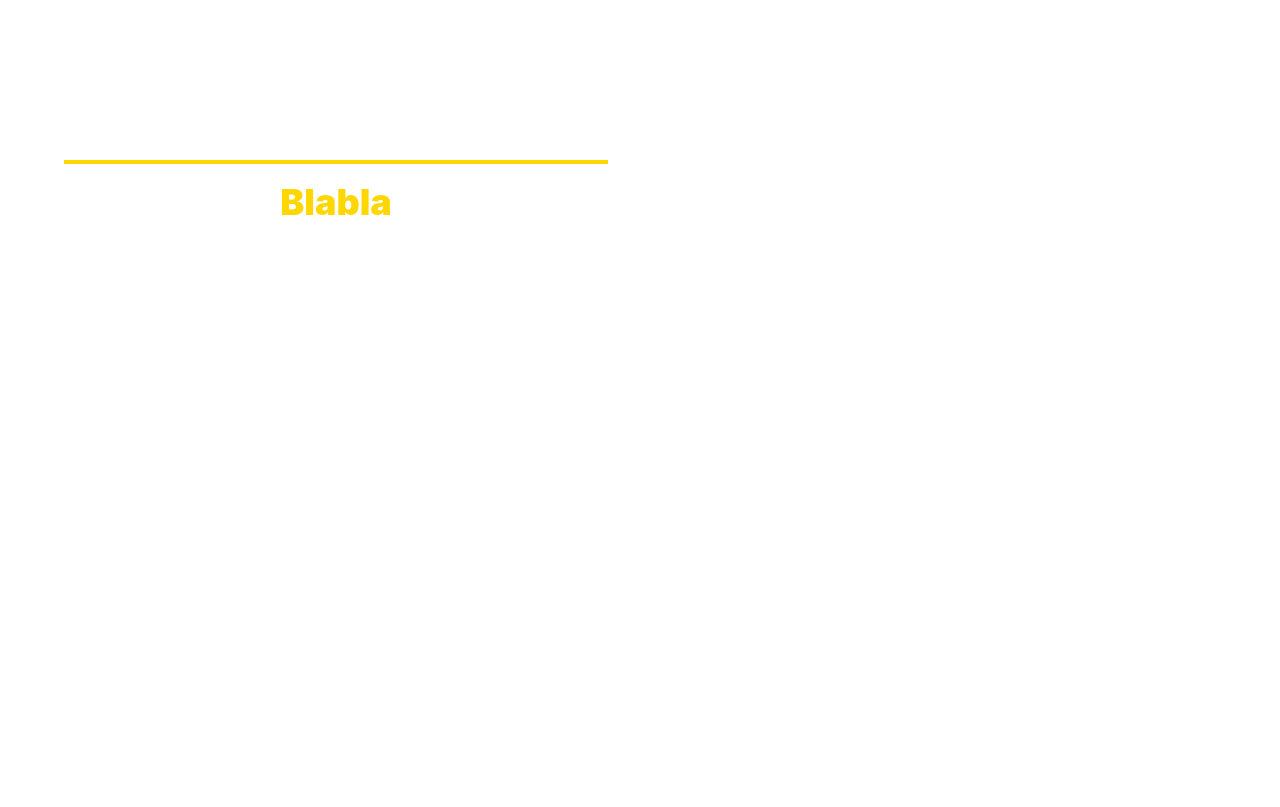
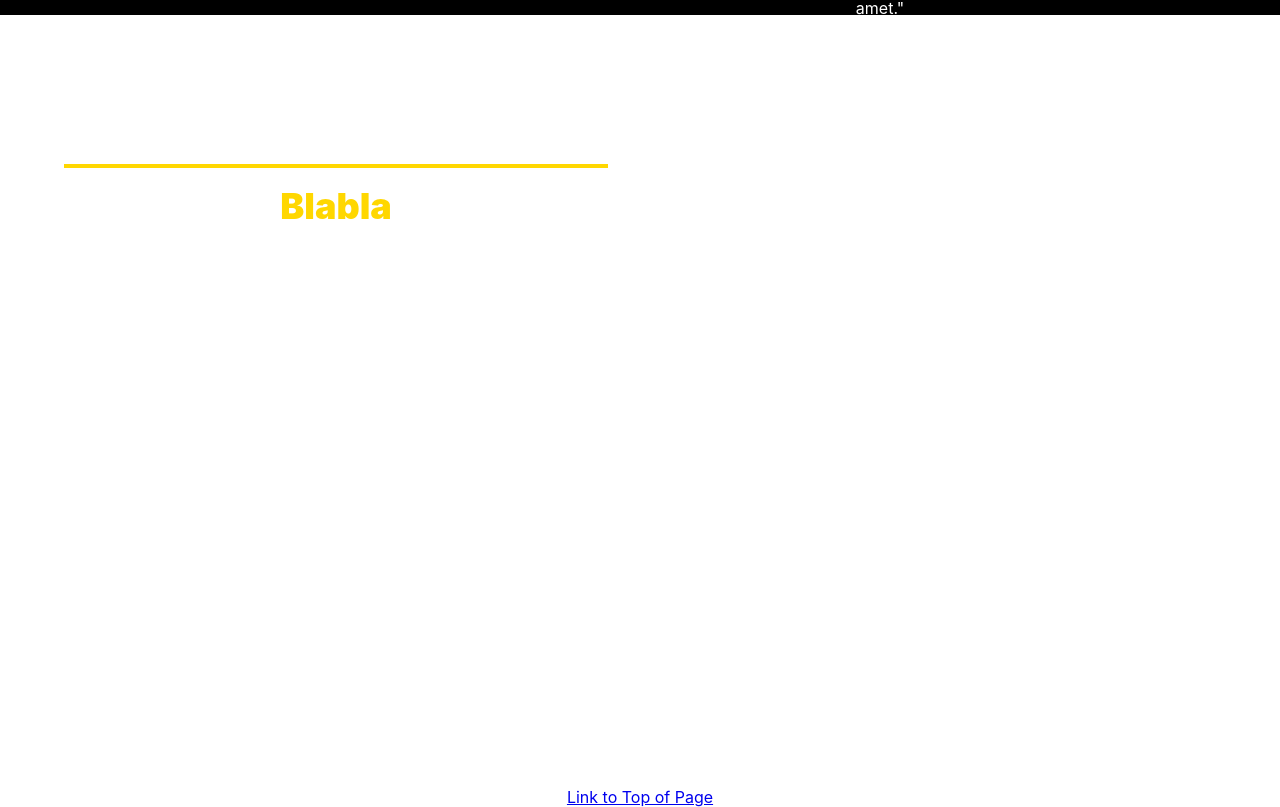
Before and after one commit to Bonk-Army/eportfolio_react, a React (Create React App) app: page / in a window 1280 px wide. Shown: the part 4319-5126 px from the top of the page. Before the commit the page ends 5103 px from the top, so only its background shows below. Built offline with nearby package versions, Linux system fonts and the light colour scheme.

Commit message:
:package: added hash link dependency

```diff
--- a/package.json
+++ b/package.json
@@ -10,6 +10,7 @@
     "react": "^17.0.1",
     "react-dom": "^17.0.1",
     "react-router-dom": "^5.2.0",
+    "react-router-hash-link": "^2.2.2",
     "react-scripts": "4.0.0",
     "tachyons": "^4.12.0",
     "web-vitals": "^0.2.4"
--- a/src/App.js
+++ b/src/App.js
@@ -5,6 +5,8 @@ import React, {Component} from 'react';
 import SocialLogoComponent from "./components/sociallogos/social-logo.component";
 import {Route, BrowserRouter as Router} from "react-router-dom";
 import Slide from "./components/slides/slide.component";
+import { HashLink } from 'react-router-hash-link';
+
 class App extends Component {
 
     constructor() {
@@ -26,6 +28,7 @@ class App extends Component {
                     <SocialLogoComponent />
                 </header>
                 <Slide/>
+                <HashLink smooth to="#top">Link to Top of Page</HashLink>
             </div>
 
             </Router>
--- a/src/components/cardlist/card-list.component.jsx
+++ b/src/components/cardlist/card-list.component.jsx
@@ -2,14 +2,17 @@ import React from 'react';
 import './card-list.styles.css';
 import Card from "./card.components";
 import {topics} from './card-list.topics.js';
+
 const topic2 = topics;
+
 const CardList = ({ topics }) => {
     return (
         <div className="pt2 cardList">
             {
                 topic2.map(topic => (
-                        <Card key={topic.id} topic={topic.name} description={topic.description}/>
-                    ))
+                        <Card elementId={topic.id} key={topic.id} topic={topic.name} description={topic.description}/>
+
+                ))
             }
         </div>
     );
```
Also changed, not shown: 1 other file (tests, documents, lock files or other folders).
